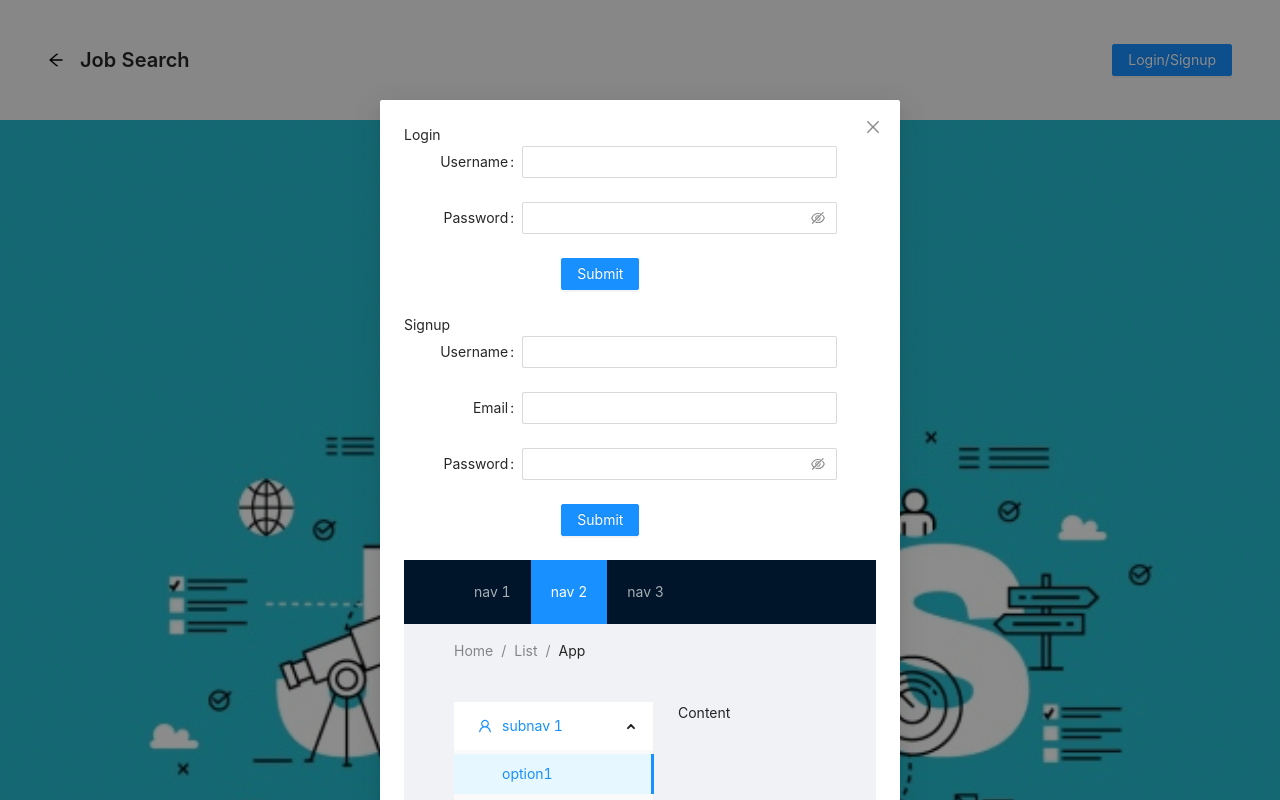
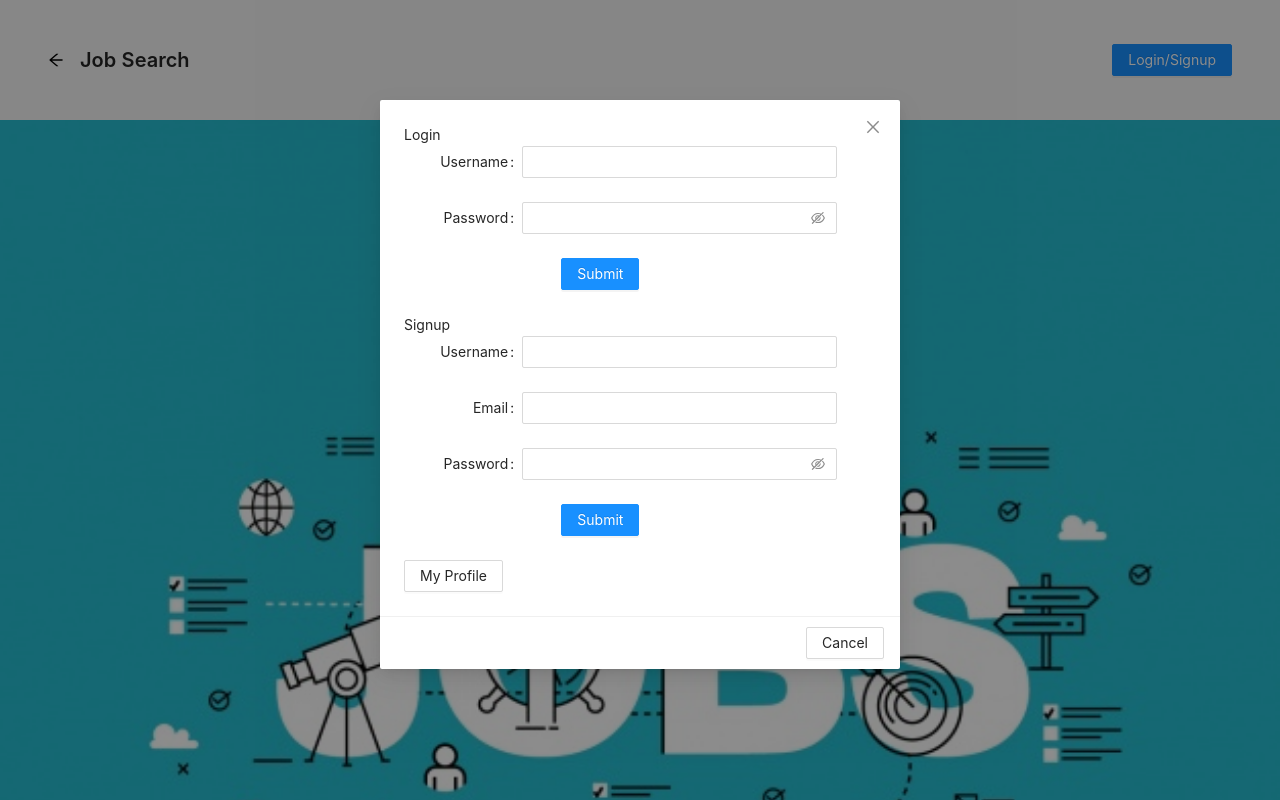
Before and after one commit to cjacktwil/uncode-your-career, a React (Create React App) app in the folder client/: page / in a window 1280 px wide. Both pictures are taken after a click on the button "Login/Signup". Built offline with nearby package versions, Linux system fonts and the light colour scheme.

Commit message:
reworked page

```diff
--- a/client/src/components/Userpage.js
+++ b/client/src/components/Userpage.js
@@ -1,65 +1,12 @@
 import React from 'react';
-import "antd/dist/antd.css";
+import 'antd/dist/antd.css';
 import '../index.css';
-import { Layout, Menu, Breadcrumb } from 'antd';
-import { UserOutlined, LaptopOutlined, NotificationOutlined } from '@ant-design/icons';
-
-const { SubMenu } = Menu;
-const { Header, Content, Footer, Sider } = Layout;
+import { Button } from 'antd';
 
 const Userpage = () => {
-
   return (
-  <Layout>
-    <Header className="header">
-      <div className="logo" />
-      <Menu theme="dark" mode="horizontal" defaultSelectedKeys={['2']}>
-        <Menu.Item key="1">nav 1</Menu.Item>
-        <Menu.Item key="2">nav 2</Menu.Item>
-        <Menu.Item key="3">nav 3</Menu.Item>
-      </Menu>
-    </Header>
-    <Content style={{ padding: '0 50px' }}>
-      <Breadcrumb style={{ margin: '16px 0' }}>
-        <Breadcrumb.Item>Home</Breadcrumb.Item>
-        <Breadcrumb.Item>List</Breadcrumb.Item>
-        <Breadcrumb.Item>App</Breadcrumb.Item>
-      </Breadcrumb>
-      <Layout className="site-layout-background" style={{ padding: '24px 0' }}>
-        <Sider className="site-layout-background" width={200}>
-          <Menu
-            mode="inline"
-            defaultSelectedKeys={['1']}
-            defaultOpenKeys={['sub1']}
-            style={{ height: '100%' }}
-          >
-            <SubMenu key="sub1" icon={<UserOutlined />} title="subnav 1">
-              <Menu.Item key="1">option1</Menu.Item>
-              <Menu.Item key="2">option2</Menu.Item>
-              <Menu.Item key="3">option3</Menu.Item>
-              <Menu.Item key="4">option4</Menu.Item>
-            </SubMenu>
-            <SubMenu key="sub2" icon={<LaptopOutlined />} title="subnav 2">
-              <Menu.Item key="5">option5</Menu.Item>
-              <Menu.Item key="6">option6</Menu.Item>
-              <Menu.Item key="7">option7</Menu.Item>
-              <Menu.Item key="8">option8</Menu.Item>
-            </SubMenu>
-            <SubMenu key="sub3" icon={<NotificationOutlined />} title="subnav 3">
-              <Menu.Item key="9">option9</Menu.Item>
-              <Menu.Item key="10">option10</Menu.Item>
-              <Menu.Item key="11">option11</Menu.Item>
-              <Menu.Item key="12">option12</Menu.Item>
-            </SubMenu>
-          </Menu>
-        </Sider>
-        <Content style={{ padding: '0 24px', minHeight: 280 }}>Content</Content>
-      </Layout>
-    </Content>
-    <Footer style={{ textAlign: 'center' }}>Ant Design ©2018 Created by Ant UED</Footer>
-  </Layout>
-
-  );
+    <Button>My Profile</Button>
+  )
 }
 
 export default Userpage;
```
